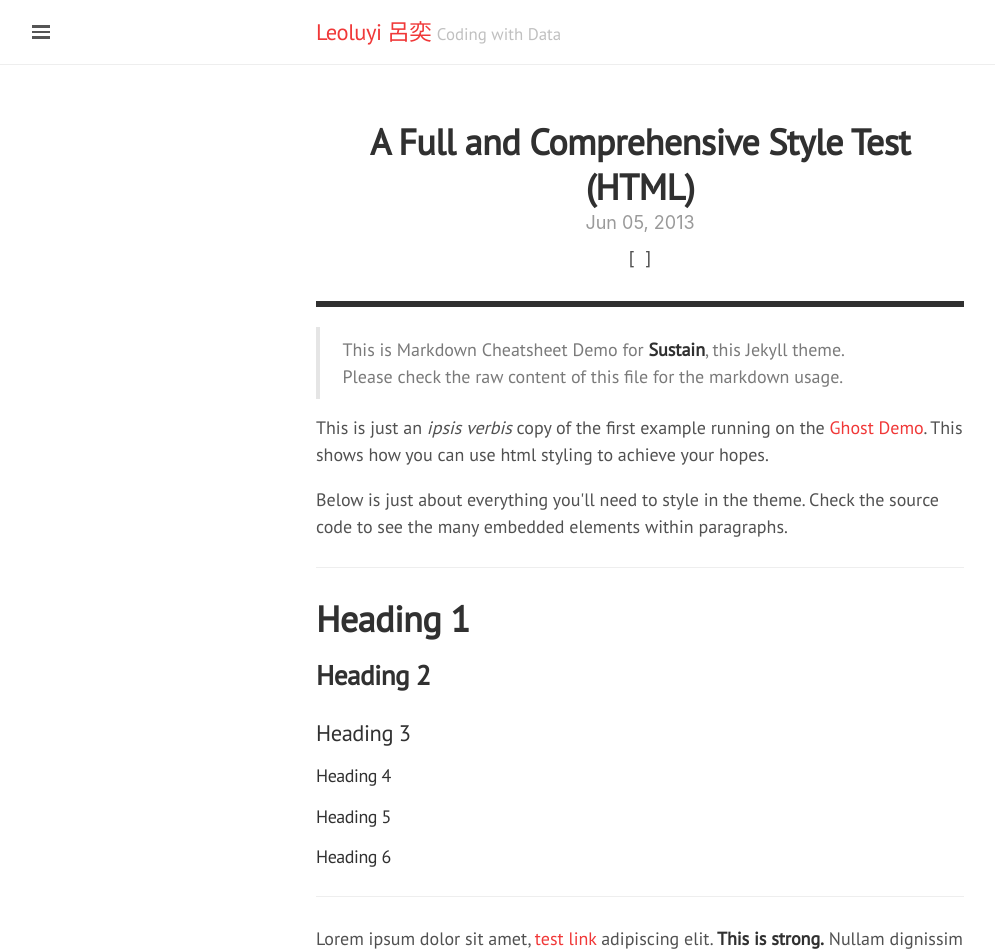
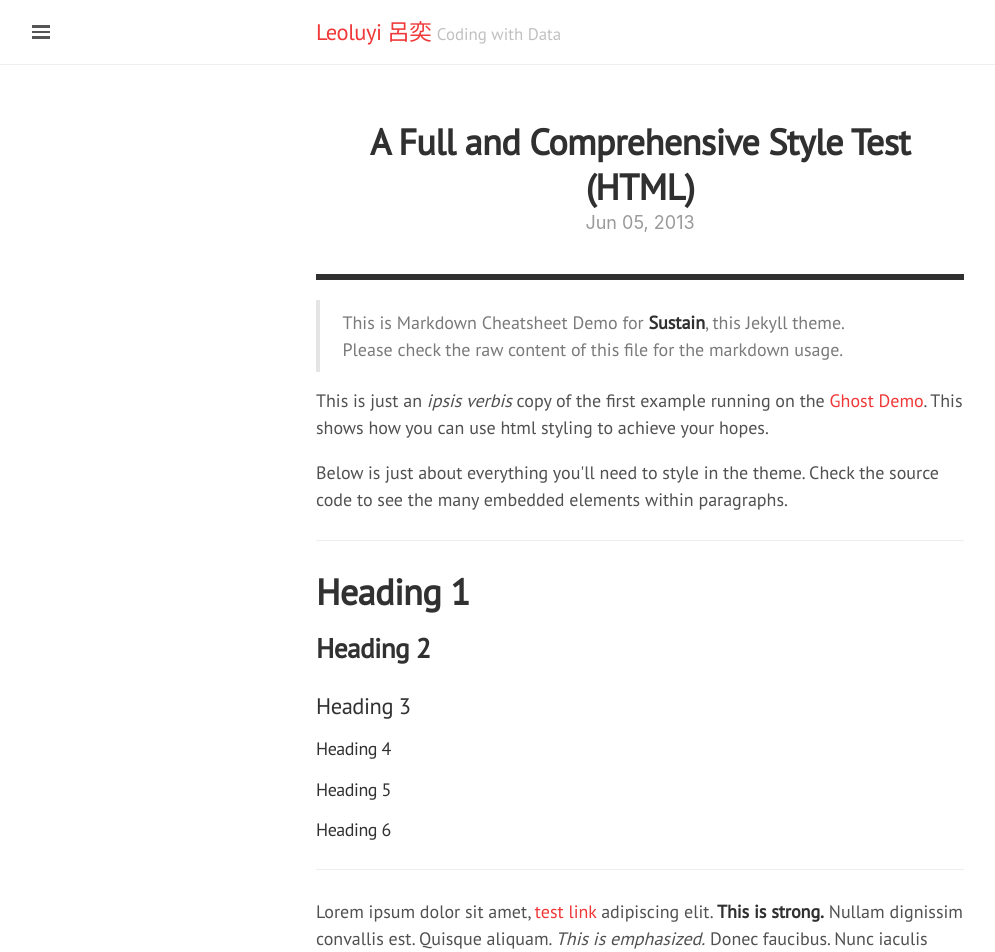
Before and after one commit to leoluyi/leoluyi.github.io, a Jekyll site: the page built from _posts/2013-06-05-post1.md, in a window 1280 px wide. Shown: the top 952 px of the page, without its empty margins (0-995 px from the left). Built offline with Jekyll 4.4.1, drawn with Linux system fonts in a browser that asks for light colours; nearby versions of some CDN libraries; comment, search, counter and statistics services are not loaded.

Commit message:
Fix tags

```diff
--- a/_includes/sidebar.html
+++ b/_includes/sidebar.html
@@ -1,6 +1,6 @@
 <!-- Target for toggling the sidebar `.sidebar-checkbox` is for regular
      styles, `#sidebar-checkbox` for behavior. -->
-<input type="checkbox" class="sidebar-checkbox" id="sidebar-checkbox">
+<input type="checkbox" class="sidebar-checkbox" id="sidebar-checkbox" {% unless page.path contains "_posts" %}checked{% endunless %}>
 
 <!-- Toggleable sidebar -->
 <div class="sidebar" id="sidebar">
--- a/_layouts/default.html
+++ b/_layouts/default.html
@@ -3,7 +3,7 @@
 
   {% include head.html %}
 
-  <body class="{{  site.lanyon-theme.theme-color }}">
+  <body class="{{ site.lanyon-theme.theme-color }} sidebar-overlay">
 
     {% include sidebar.html %}
 
--- a/_layouts/post.html
+++ b/_layouts/post.html
@@ -6,7 +6,8 @@ layout: default
   <header class="post-header">
     <h1 class="post-title">{{ page.title }}</h1>
     <span class="post-date">{{ page.date | date: "%b %d, %Y" }}</span>
-    {% if page.tags != '' %}
+    {% assign tags_size = page.tags | size %}
+    {% if tags_size > 0 %}
       <span class="post-tags">[&nbsp;
       {% for tag in page.tags %}
         {% capture tag_name %}{{ tag }}{% endcapture %}
--- a/public/css/lanyon.css
+++ b/public/css/lanyon.css
@@ -445,7 +445,7 @@ a.pagination-item:hover {
 .theme-base-08 .sidebar,
 .theme-base-08 .sidebar-toggle:active,
 .theme-base-08 #sidebar-checkbox:checked ~ .sidebar-toggle {
-  background-color: #ac4142;
+  background-color: #202020;
 }
 .theme-base-08 .container a,
 .theme-base-08 .sidebar-toggle,
```
